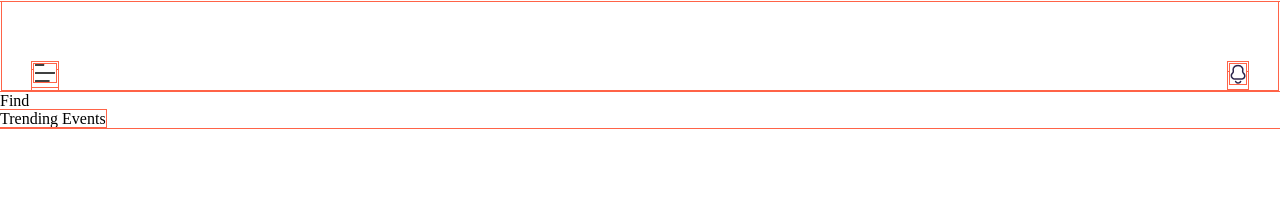
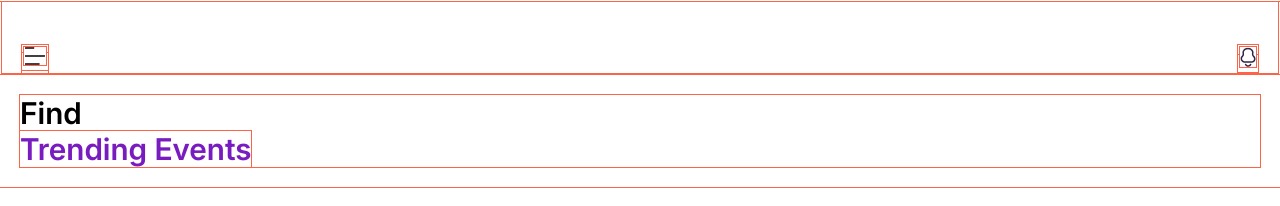
Before and after one commit to JuanJosePradaContreras/Conciertos-Conectados, a plain HTML site: page index.html in a window 1280 px wide. Drawn offline with Linux system fonts and the light colour scheme.

Commit message:
feat: :lipstick: tittle css add

```diff
--- a/css/style/style.css
+++ b/css/style/style.css
@@ -8,9 +8,9 @@
 }
 
 header{
-    padding-top: 60px;
-    padding-left: 30px;
-    padding-right: 30px;
+    padding-top: 43px;
+    padding-left: 20px;
+    padding-right: 20px;
     display: flex;
     justify-content: space-between;
 }
@@ -26,3 +26,16 @@ header{
 .noti img{
     margin: 2px;
 }
+
+main{
+    padding:20px;
+}
+
+.tittle{
+    font-family: "Inter-SemiBold";
+    font-size: 30px;
+}
+
+.tittle span{
+    color: var(--color-6);
+}
```
